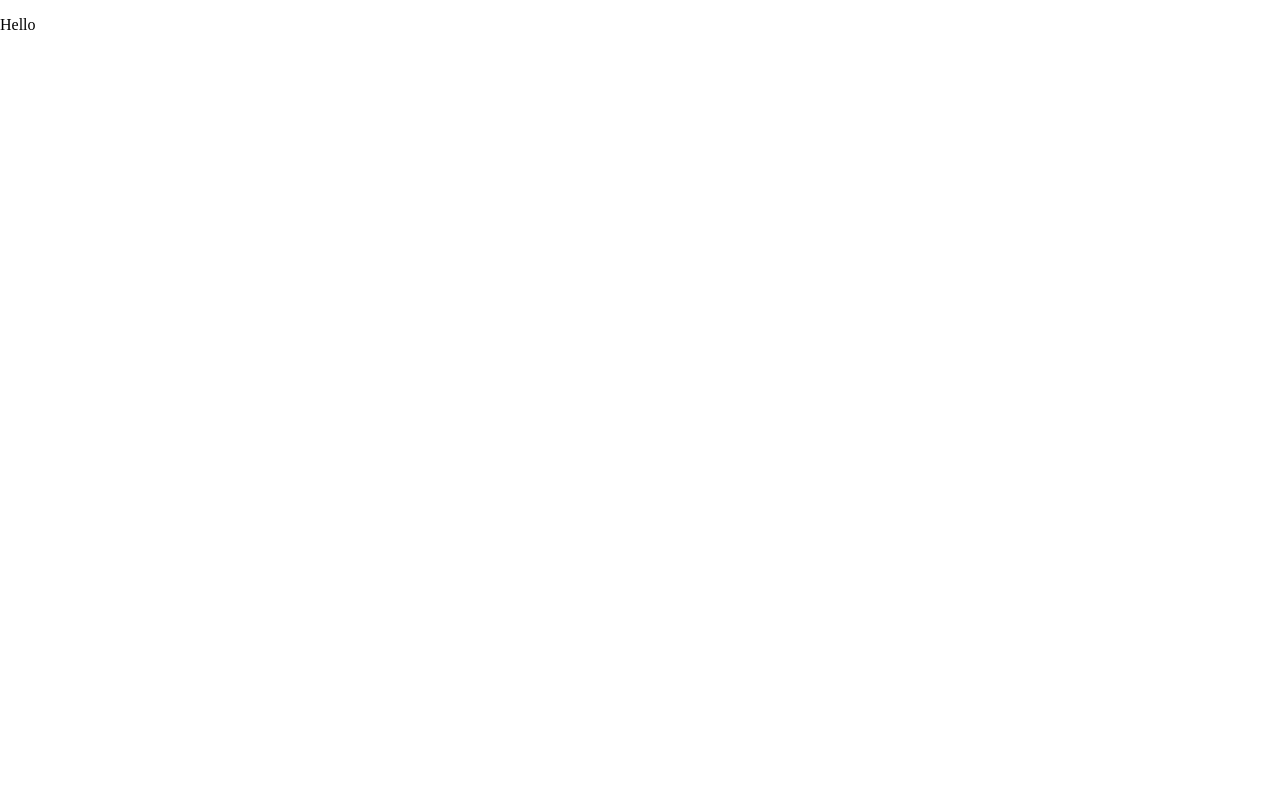
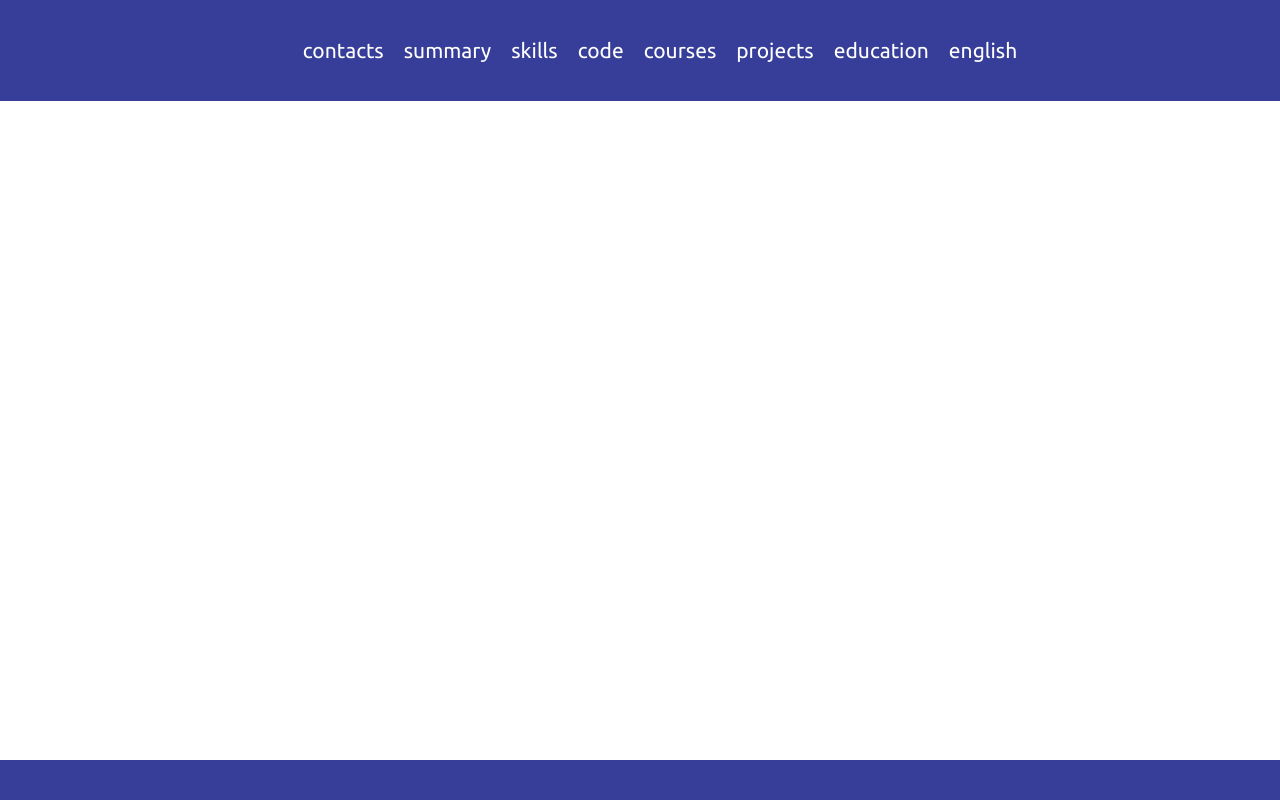
Before and after one commit to Maria1564/rsschool-cv, a plain HTML site: page index.html in a window 1280 px wide. Drawn offline with Linux system fonts and the light colour scheme.

Commit message:
feat: add header, main footer and nav

```diff
--- a/css/style.css
+++ /dev/null
@@ -1,17 +0,0 @@
-*, *::after, *::before  {
-    box-sizing: border-box;
-}
-
-body {
-    margin: 0;
-    padding: 0;
-}
-
-ul {
-    list-style: none;
-}
-
-a {
-    text-decoration: none;
-    color: black;
-}
--- a/index.html
+++ b/index.html
@@ -1,12 +1,53 @@
 <!DOCTYPE html>
 <html lang="en">
-<head>
-    <meta charset="UTF-8">
-    <meta name="viewport" content="width=device-width, initial-scale=1.0">
-    <title>Document</title>
-    <link rel="stylesheet" href="./css/style.css">
-</head>
-<body>
-    <p>Hello</p>
-</body>
+  <head>
+    <meta charset="UTF-8" />
+    <meta name="viewport" content="width=device-width, initial-scale=1.0" />
+    <title>cv</title>
+    <link rel="stylesheet" href="style.css" />
+    <link
+      href="https://fonts.googleapis.com/css2?family=Ubuntu:wght@400;500;700&display=swap"
+      rel="stylesheet"
+    />
+  </head>
+  <body>
+    <header class="header">
+      <div class="container">
+        <nav class="nav">
+          <ul class="nav__list">
+            <li class="nav__item">
+                <a href="#" class="nav__item-link">contacts</a>
+            </li>
+            <li class="nav__item">
+                <a href="#" class="nav__item-link">summary</a>
+            </li>
+            <li class="nav__item">
+                <a href="#" class="nav__item-link">skills</a>
+            </li>
+            <li class="nav__item">
+                <a href="#" class="nav__item-link">code</a>
+            </li>
+            <li class="nav__item">
+                <a href="#" class="nav__item-link">courses</a>
+            </li>
+            <li class="nav__item">
+                <a href="#" class="nav__item-link">projects</a>
+            </li>
+            <li class="nav__item">
+                <a href="#" class="nav__item-link">education</a>
+            </li>
+            <li class="nav__item">
+                <a href="#" class="nav__item-link">english</a>
+            </li>
+          </ul>
+        </nav>
+      </div>
+    </header>
+    <main class="main">
+      <div class="container"></div>
+    </main>
+    <footer class="footer">
+      <div class="container"></div>
+    </footer>
+  </body>
 </html>
--- /dev/null
+++ b/style.css
@@ -0,0 +1,52 @@
+*, *::after, *::before  {
+    box-sizing: border-box;
+}
+
+body {
+    margin: 0;
+    padding: 0;
+    display: flex;
+    flex-direction: column;
+    height: 100vh;
+    font-family: "Ubuntu", sans-serif;
+    font-weight: 400;
+    font-style: normal;
+    color: #ffff;
+    font-size: 18px;
+}
+
+.container {
+    max-width: 1440px;
+    margin: 0 auto;
+}
+
+.header,
+.footer {
+    background: #373e99;
+    padding: 20px 10px;
+}
+
+.main {
+    flex-grow: 1;
+}
+
+.nav__list {
+    list-style: none;
+    display: flex;
+    align-items: center;
+    gap: 20px;
+    justify-content: center;
+}
+
+.nav__item-link {
+    text-decoration: none;
+    color: #ffff;
+    font-size: 21px;
+    transition: color 0.5s ease ;
+}
+
+
+.nav__item-link:hover {
+
+    color:  grey
+}
```
